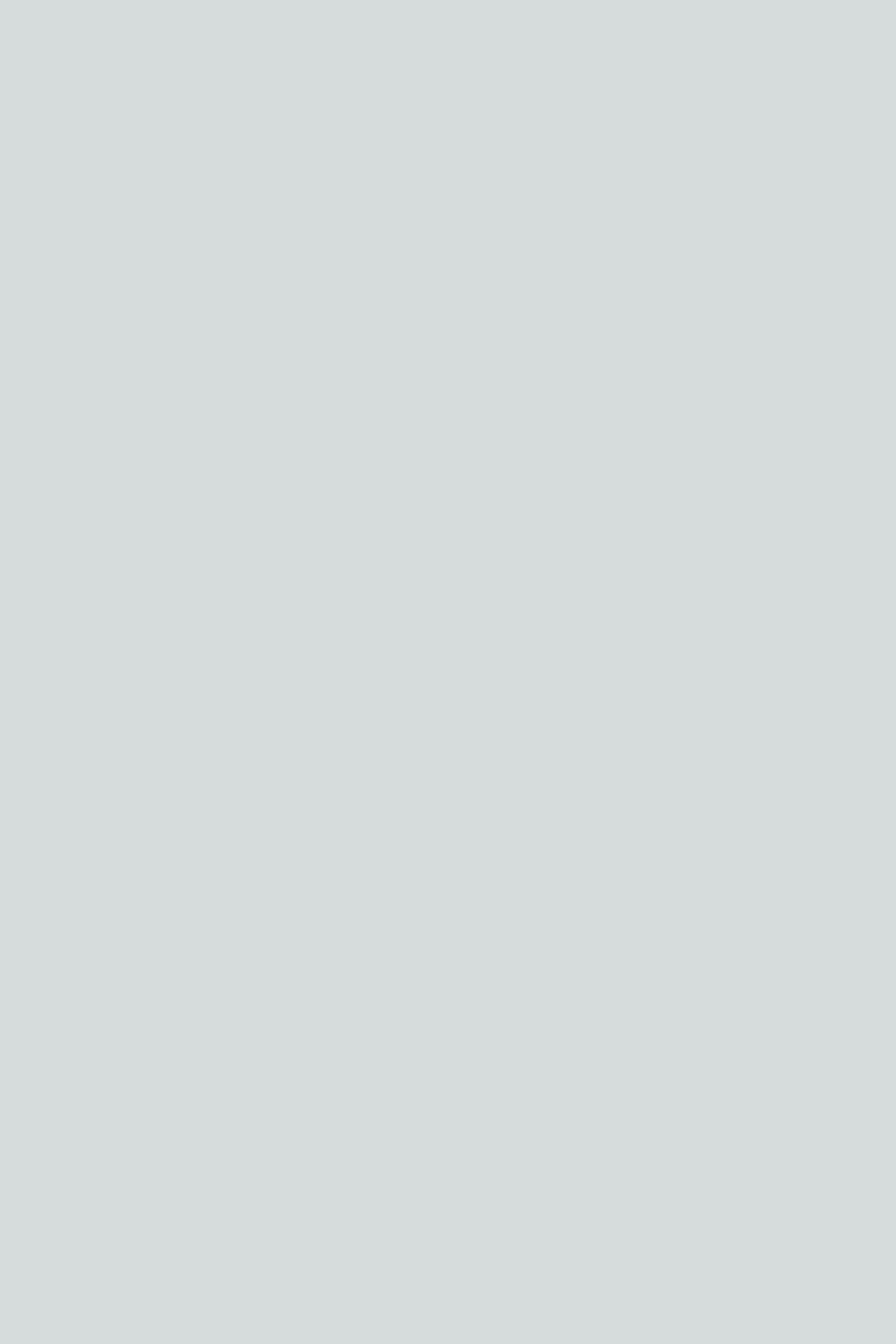
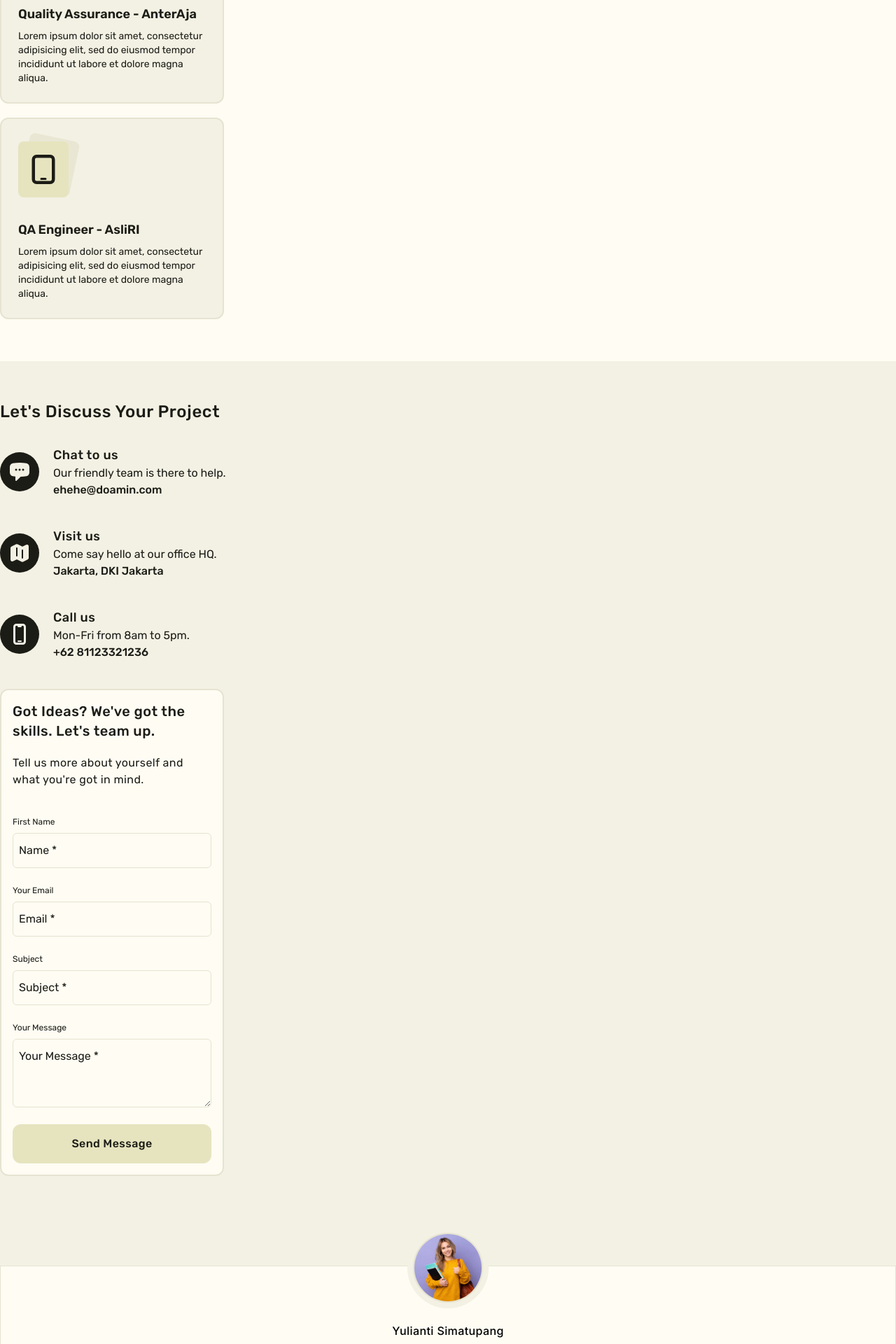
Before and after one commit to yuliantisimatupang/portofolio, a Next.js app: page / in a window 1280 px wide. Shown: the part 4605-6525 px from the top of the page at 70% size. Before the commit the page ends 4025 px from the top, so only its background shows below. Built offline with nearby package versions, Linux system fonts and the light colour scheme.

Commit message:
finishing footer

```diff
--- a/package.json
+++ b/package.json
@@ -9,6 +9,10 @@
     "lint": "next lint"
   },
   "dependencies": {
+    "@fortawesome/fontawesome-svg-core": "^6.4.0",
+    "@fortawesome/free-brands-svg-icons": "^6.4.0",
+    "@fortawesome/free-solid-svg-icons": "^6.4.0",
+    "@fortawesome/react-fontawesome": "^0.2.0",
     "@heroicons/react": "^2.0.18",
     "@types/node": "20.2.3",
     "@types/react": "18.2.6",
--- a/src/app/globals.css
+++ b/src/app/globals.css
@@ -48,6 +48,15 @@ hr {
   opacity: .25;
 }
 
+label {
+  @apply text-xs mb-2;
+}
+
+input, textarea {
+  @apply border-1 border-line-dark bg-primary-1 rounded-md py-3 px-2;
+  @apply focus:outline-none placeholder:text-black-primary focus:placeholder:text-line-dark;
+}
+
 .skill-val {
   @apply absolute bottom-3 -right-4 text-sm;
 }
--- a/src/app/homepage/index.tsx
+++ b/src/app/homepage/index.tsx
@@ -1,7 +1,9 @@
 import SectionHome from './sectionHome'
+import SectionAbout from './sectionAbout'
 
 const components = {
-  SectionHome
+  SectionHome,
+  SectionAbout
 }
 
 export default components
--- /dev/null
+++ b/src/app/homepage/sectionContact.tsx
@@ -0,0 +1,91 @@
+import { ChatBubbleLeftEllipsisIcon, MapIcon, DevicePhoneMobileIcon } from '@heroicons/react/24/solid'
+import Image from 'next/image'
+import { Card, CardMedsos, ProgressLine } from '../shared/components'
+import { Experience } from '../shared/entities/experience.entity'
+import { Medsos } from '../shared/entities/medsos.entity'
+
+export default function SectionContact() {
+  const dataExperience: Experience[] = [
+    {
+      duration: "2014 - 2017",
+      position: "Quality Assurance - Freelance",
+      description: "Lorem ipsum dolor sit amet, consectetur adipisicing elit, sed do eiusmod tempor incididunt ut labore et dolore magna aliqua."
+    },
+    {
+      duration: "2017 - 2019",
+      position: "Quality Assurance - AnterAja",
+      description: "Lorem ipsum dolor sit amet, consectetur adipisicing elit, sed do eiusmod tempor incididunt ut labore et dolore magna aliqua."
+    },
+    {
+      duration: "2019 - Present",
+      position: "QA Engineer - AsliRI",
+      description: "Lorem ipsum dolor sit amet, consectetur adipisicing elit, sed do eiusmod tempor incididunt ut labore et dolore magna aliqua."
+    }
+  ]
+
+  return (
+    <section className="font-sans flex flex-col pt-14 text-black-primary bg-primary-2 min-h-screen h-fit overflow-hidden">
+      <div className="w-container">
+        <h2 className="text-2xl mb-8">Let's Discuss Your Project</h2>
+        <div className="flex items-center gap-5 mb-10">
+          <div className="bg-black-primary h-14 w-14 flex items-center rounded-full p-3">
+            <ChatBubbleLeftEllipsisIcon className='h-8 w-8 text-primary-2' />
+          </div>
+          <div className="">
+            <h3 className="text-lg font-medium">Chat to us</h3>
+            <p>Our friendly team is there to help.</p>
+            <h5 className="font-medium">ehehe@doamin.com</h5>
+          </div>
+        </div>
+
+        <div className="flex items-center gap-5 mb-10">
+          <div className="bg-black-primary h-14 w-14 flex items-center rounded-full p-3">
+            <MapIcon className='h-8 w-8 text-primary-2' />
+          </div>
+          <div className="">
+            <h3 className="text-lg font-medium">Visit us</h3>
+            <p>Come say hello at our office HQ.</p>
+            <h5 className="font-medium">Jakarta, DKI Jakarta</h5>
+          </div>
+        </div>
+
+        <div className="flex items-center gap-5 mb-10">
+          <div className="bg-black-primary h-14 w-14 flex items-center rounded-full p-3">
+            <DevicePhoneMobileIcon className='h-8 w-8 text-primary-2' />
+          </div>
+          <div className="">
+            <h3 className="text-lg font-medium">Call us</h3>
+            <p>Mon-Fri from 8am to 5pm.</p>
+            <h5 className="font-medium">+62 81123321236</h5>
+          </div>
+        </div>
+
+        <div className="p-4 mb-32 w-full lg:max-w-xs bg-primary-1 rounded-xl border-2 border-line-dark">
+          <h2 className="mb-5">
+            Got Ideas? We've got the skills. Let's team up.
+          </h2>
+          <h3 className="font-normal mb-10">Tell us more about yourself and what you're got in mind.</h3>
+          <div className="flex flex-col mb-6">
+            <label>First Name</label>
+            <input type="text" placeholder="Name *" />
+          </div>
+          <div className="flex flex-col mb-6">
+            <label>Your Email</label>
+            <input type="text" placeholder="Email *" />
+          </div>
+          <div className="flex flex-col mb-6">
+            <label>Subject</label>
+            <input type="text" placeholder="Subject *" />
+          </div>
+          <div className="flex flex-col mb-6">
+            <label>Your Message</label>
+            <textarea rows={3} placeholder="Your Message *" />
+          </div>
+          <button type="button" className="w-full font-sans font-medium tracking-wide bg-btn-primary px-6 py-4 rounded-xl">
+            Send Message
+          </button>
+        </div>
+      </div>
+    </section>
+  )
+}
--- /dev/null
+++ b/src/app/homepage/sectionService.tsx
@@ -0,0 +1,55 @@
+import { BriefcaseIcon, DeviceTabletIcon } from '@heroicons/react/24/solid'
+import Image from 'next/image'
+import { Card, CardMedsos, ProgressLine } from '../shared/components'
+import { Experience } from '../shared/entities/experience.entity'
+import { Medsos } from '../shared/entities/medsos.entity'
+
+export default function SectionService() {
+  const dataExperience: Experience[] = [
+    {
+      duration: "2014 - 2017",
+      position: "Quality Assurance - Freelance",
+      description: "Lorem ipsum dolor sit amet, consectetur adipisicing elit, sed do eiusmod tempor incididunt ut labore et dolore magna aliqua."
+    },
+    {
+      duration: "2017 - 2019",
+      position: "Quality Assurance - AnterAja",
+      description: "Lorem ipsum dolor sit amet, consectetur adipisicing elit, sed do eiusmod tempor incididunt ut labore et dolore magna aliqua."
+    },
+    {
+      duration: "2019 - Present",
+      position: "QA Engineer - AsliRI",
+      description: "Lorem ipsum dolor sit amet, consectetur adipisicing elit, sed do eiusmod tempor incididunt ut labore et dolore magna aliqua."
+    }
+  ]
+
+  return (
+    <section className="font-sans flex flex-col pt-14 pb-10 text-black-primary bg-primary-1 min-h-screen h-fit overflow-hidden">
+      <div className="w-container">
+        <div className="w-fit mb-8 uppercase">
+          <h2 className="text-2xl font-semibold">My Service</h2>
+          <div className="h-1 mt-2 w-1/2 bg-btn-primary"></div>
+        </div>
+        {
+          dataExperience.map(data => {
+            return (
+              <div className="p-6 mb-5 w-full lg:max-w-xs bg-primary-2 rounded-xl border-2 border-line-dark">
+                <div className="relative w-fit h-fit p-3 py-4 mt-2">
+                  <div className="absolute rounded-lg top-0 left-0 origin-bottom-right rotate-12 h-full w-full bg-[#e9e7d3]"></div>
+                  <div className="absolute rounded-lg top-0 left-0 h-full w-full bg-btn-primary"></div>
+                  <DeviceTabletIcon className='relative text-black-primary h-12 w-12 z-10' />
+                </div>
+                <div className="mt-8">
+                  <h5 className="mb-2 font-semibold text-lg">{data.position}</h5>
+                  <p className="text-sm">
+                    {data.description}
+                  </p>
+                </div>
+              </div>
+            )
+          })
+        }
+      </div>
+    </section>
+  )
+}
--- a/src/app/layout.tsx
+++ b/src/app/layout.tsx
@@ -1,11 +1,12 @@
 import "./globals.css";
 import { Inter } from "next/font/google";
+import Footer from "./layout/footer";
 
 const inter = Inter({ subsets: ["latin"] });
 
 export const metadata = {
-  title: "Create Next App",
-  description: "Generated by create next app",
+  title: "Yulianti Simatupang",
+  description: "This is portofolio by Yulianti Simatupang",
 };
 
 export default function RootLayout({
@@ -22,6 +23,7 @@ export default function RootLayout({
         <link href="https://fonts.googleapis.com/css2?family=Rubik:wght@300;400;500;600;700;800&display=swap" rel="stylesheet"></link>
       </head>
       <body className={inter.className}>{children}</body>
+      <Footer />
     </html>
   );
 }
--- /dev/null
+++ b/src/app/layout/footer.tsx
@@ -0,0 +1,36 @@
+import { faTwitter, faInstagram, faFacebook, faPinterest } from '@fortawesome/free-brands-svg-icons'
+import { FontAwesomeIcon } from '@fortawesome/react-fontawesome'
+import Image from 'next/image'
+
+export default function Footer() {
+  return (
+    <div className="relative flex flex-col justify-between items-center bg-primary-1 border-1 border-line-dark min-h-[10vh]">
+      <div className="absolute -top-14 p-0.5 bg-line-dark rounded-full border-8 border-primary-2">
+        <div className="relative h-24 w-24">
+          <Image
+            className="rounded-full"
+            src={'/images/home-banner.jpg'}
+            alt={'profile-yulianti-simatupang'}
+            fill
+          />
+        </div>
+      </div>
+      <h2 className="text-base font-medium mt-20 mb-6">Yulianti Simatupang</h2>
+      <div className="flex gap-3 mx-auto mb-6">
+        <div className="bg-btn-primary rounded-md p-2">
+          <FontAwesomeIcon className="h-4 w-4" icon={faTwitter} />
+        </div>
+        <div className="bg-btn-primary rounded-md p-2">
+          <FontAwesomeIcon className="h-4 w-4" icon={faInstagram} />
+        </div>
+        <div className="bg-btn-primary rounded-md p-2">
+          <FontAwesomeIcon className="h-4 w-4" icon={faFacebook} />
+        </div>
+        <div className="bg-btn-primary rounded-md p-2">
+          <FontAwesomeIcon className="h-4 w-4" icon={faPinterest} />
+        </div>
+      </div>
+      <p className="mb-14 text-xs font-light">© 2023 copyright all right reserved</p>
+    </div>
+  )
+}
--- a/src/app/page.tsx
+++ b/src/app/page.tsx
@@ -2,6 +2,9 @@ import Image from "next/image";
 import { ArrowDownTrayIcon } from '@heroicons/react/24/solid'
 import SectionHome from "./homepage/sectionHome";
 import SectionAbout from "./homepage/sectionAbout";
+import SectionService from "./homepage/sectionService";
+import SectionContact from "./homepage/sectionContact";
+import Footer from "./layout/footer";
 
 export default function Home() {
   return (
@@ -9,6 +12,10 @@ export default function Home() {
       <SectionHome />
 
       <SectionAbout />
+
+      <SectionService />
+
+      <SectionContact />
     </main>
   );
 }
--- a/tailwind.config.js
+++ b/tailwind.config.js
@@ -22,6 +22,9 @@ module.exports = {
         "gradient-conic":
           "conic-gradient(from 180deg at 50% 50%, var(--tw-gradient-stops))",
       },
+      borderWidth: {
+        '1': '1px'
+      }
     },
   },
   plugins: [],
```
Also changed, not shown: 1 other file (tests, documents, lock files or other folders).
